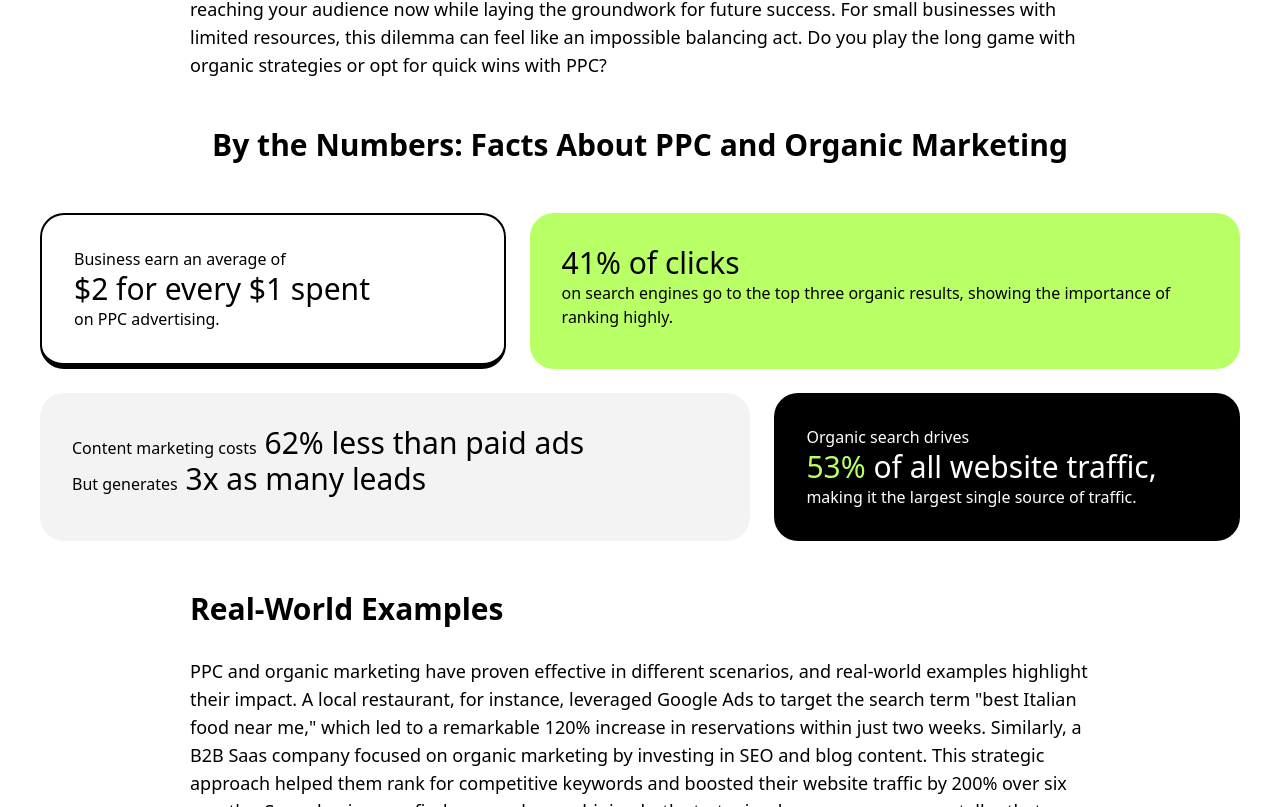
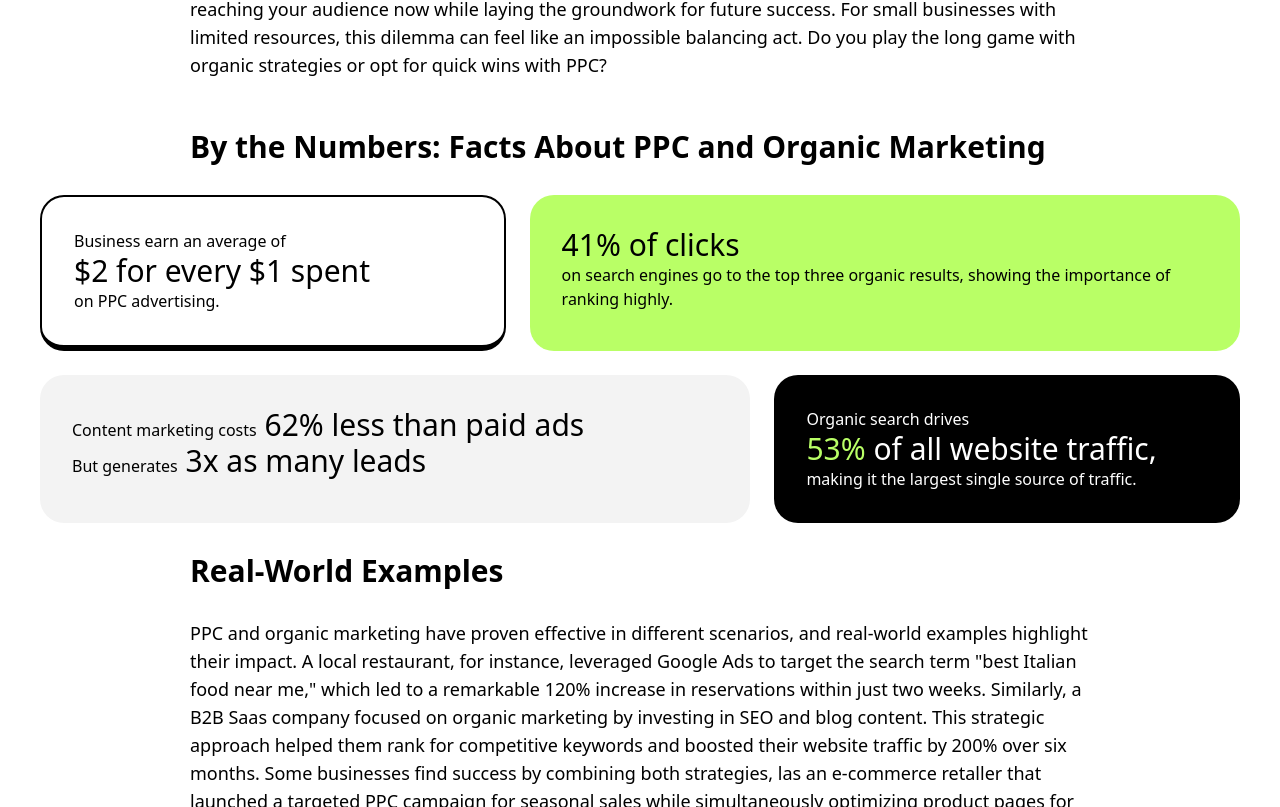
Before and after one commit to HasanAkhonda/positivus-landing-page, a Next.js app: page /blog in a window 1280 px wide. Shown: the part 2193-3000 px from the top of the page. Built offline with nearby package versions, Linux system fonts and the light colour scheme.

Commit message:
blog page heading fix

```diff
--- a/components/BlogContent.tsx
+++ b/components/BlogContent.tsx
@@ -52,10 +52,10 @@ const BlogContent = () => {
                             For small businesses with limited resources, this dilemma can feel like an impossible balancing act. Do you play the long game with organic strategies or opt for quick wins with PPC?
                         </p>
                     </div>
+                    <h2 className=' lg:max-w-[900px] testart  font-bold text-3xl'>By the Numbers: Facts About PPC and Organic Marketing</h2>
                 </div>
-                <div className='  w-full space-y-[50px] mt-12 justify-center flex flex-col mx-auto mb-2'>
-                    <h2 className=' lg:max-w-[900px] mx-auto font-bold text-3xl'>By the Numbers: Facts About PPC and Organic Marketing</h2>
-                    <div className='grid grid-cols-1 md:grid-cols-5 gap-6'>
+                <div>
+                    <div className='grid grid-cols-1 md:grid-cols-5 my-[30px] gap-6'>
                         <div className='md:col-span-2 bg-white border-2 border-b-6 rounded-3xl p-8'>
                             <p>Business earn an average of</p>
                             <span className="mr-2 text-3xl  ">$2 for every $1 spent</span>
@@ -83,6 +83,10 @@ const BlogContent = () => {
                             PPC and organic marketing have proven effective in different scenarios, and real-world examples highlight their impact. A local restaurant, for instance, leveraged Google Ads to target the search term "best Italian food near me," which led to a remarkable 120% increase in reservations within just two weeks. Similarly, a B2B Saas company focused on organic marketing by investing in SEO and blog content. This strategic approach helped them rank for competitive keywords and boosted their website traffic by 200% over six months. Some businesses find success by combining both strategies, las an e-commerce retaller that launched a targeted PPC campaign for seasonal sales while simultaneously optimizing product pages for organic search. This hybrid approach resulted in a 30% higher retum on investment compared to relying solely on PPC advertising.
                         </p>
                     </div>
+                </div>
+
+                <div className='  w-full space-y-[50px] mt-12 justify-center items-center flex flex-col mx-auto mb-2'>
+
                     <div className='space-y-[30px] lg:max-w-[900px] mx-auto '>
                         <h2 className='font-bold text-3xl'>Key Takeaways for Your Marketing Strategy</h2>
                         <li className='  text-lg'>
@@ -105,7 +109,7 @@ const BlogContent = () => {
                     </div>
                     <div className='mx-auto'>
                         <Image src={sqIcon} alt={'end of content icon'} width={24}
-                        height={24}/>
+                            height={24} />
                     </div>
                 </div>
 
```
